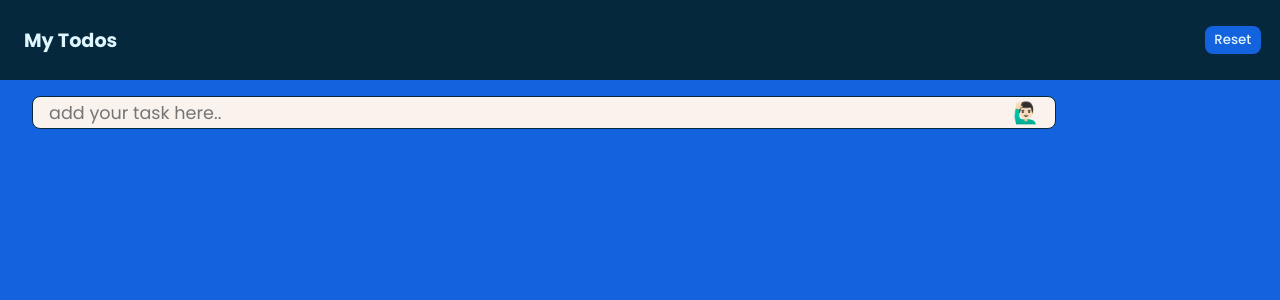
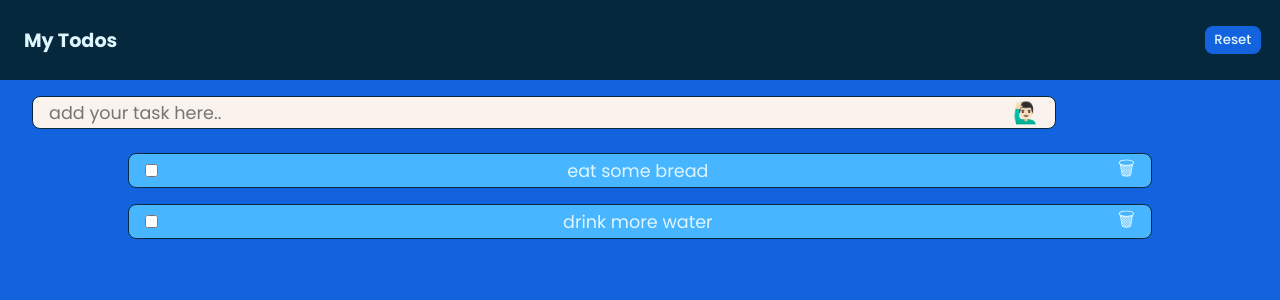
Before and after one commit to chriskokc/my-todo, a React (Create React App) app: page / in a window 1280 px wide. Shown: the top 300 px of the page. Built offline with nearby package versions, Linux system fonts and the light colour scheme; the HTML template or start-up script is replaced by a standard one.

Commit message:
added TodoItem and ItemList.

```diff
--- a/src/App.jsx
+++ b/src/App.jsx
@@ -1,12 +1,14 @@
 import "./App.scss";
 import Navbar from "./components/Navbar/Navbar";
 import Addbar from "./components/Addbar/Addbar";
+import ItemList from "./containers/ItemList/ItemList";
 
 const App = () => {
   return (
     <div>
       <Navbar />
       <Addbar />
+      <ItemList />
     </div>
   );
 };
--- /dev/null
+++ b/src/components/TodoItem/TodoItem.jsx
@@ -0,0 +1,17 @@
+import "./TodoItem.scss";
+
+const TodoItem = ({ item, userMessage }) => {
+  return (
+    <div className="to-do-item" key={item}>
+      <input
+        name={`checkbox-${item}`}
+        className="to-do-item__checkbox"
+        type="checkbox"
+      />
+      <p className="to-do-item__message">{userMessage}</p>
+      <span className="to-do-item__icon">🗑</span>
+    </div>
+  );
+};
+
+export default TodoItem;
--- /dev/null
+++ b/src/components/TodoItem/TodoItem.scss
@@ -0,0 +1,31 @@
+@use "../../assets/scss/variables" as *;
+
+.to-do-item {
+    display: flex;
+    justify-content: space-between;
+    align-items: center;
+    width: 80%;
+    margin: 0.5rem 1.8rem;
+    padding: 0 1rem;
+    background-color: $color-item;
+    border-radius: 0.5rem;
+    border-radius: 0.5rem;
+    border: 1px solid $color-navbar;
+
+    &__checkbox {
+        font-size: 1.3rem;
+    }
+
+    &__message {
+        background-color: $color-item;
+        font-size: 1.1rem;
+    }
+
+    &__icon {
+        background-color: $color-item;
+        font-size: 1.2rem;
+        &:hover {
+            cursor: pointer;
+        }
+    }
+}
--- /dev/null
+++ b/src/containers/ItemList/ItemList.jsx
@@ -0,0 +1,13 @@
+import "./ItemList.scss";
+import TodoItem from "../../components/TodoItem/TodoItem";
+
+const ItemList = () => {
+  return (
+    <div className="itemlist">
+      <TodoItem item="1" userMessage="eat some bread" />
+      <TodoItem item="2" userMessage="drink more water" />
+    </div>
+  );
+};
+
+export default ItemList;
--- /dev/null
+++ b/src/containers/ItemList/ItemList.scss
@@ -0,0 +1,7 @@
+@use "../../assets/scss/variables" as *;
+
+.itemlist {
+    display: flex;
+    flex-direction: column;
+    align-items: center;
+}
```
